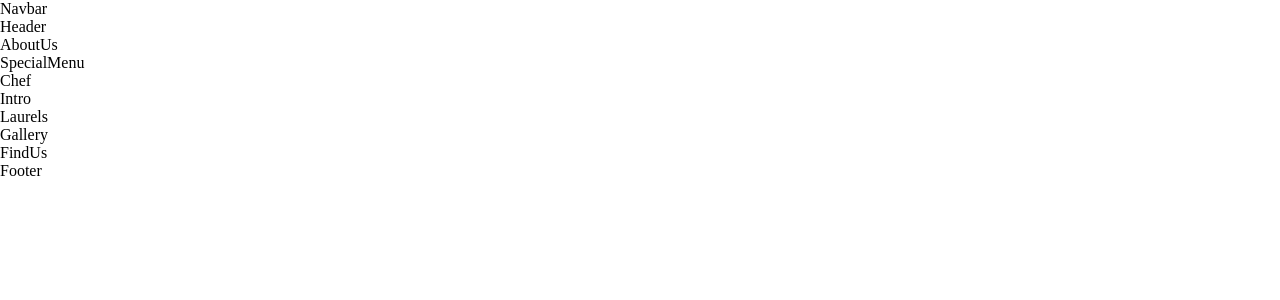
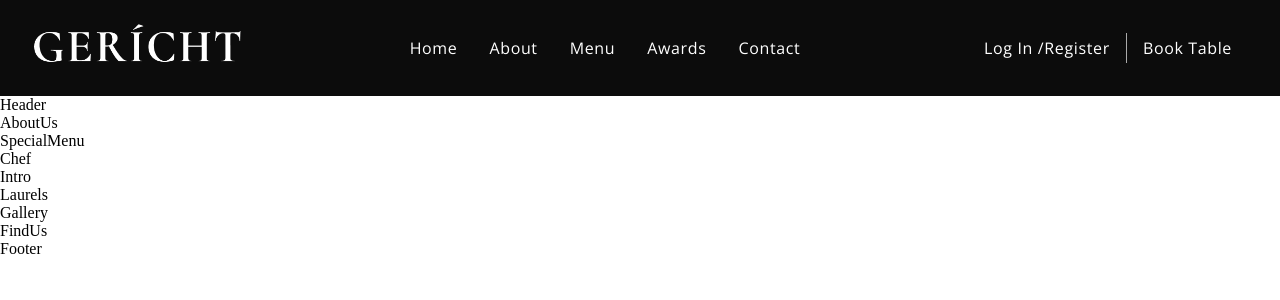
Before and after one commit to Exabiier/Gerich-Restaurant-REACT-UI-UX-Application, a React (Create React App) app: page / in a window 1280 px wide. Shown: the top 300 px of the page. Built offline with nearby package versions, Linux system fonts and the light colour scheme; a web font is replaced by a local one.

Commit message:
Completed the Navbar

```diff
--- a/src/components/Navbar/Navbar.css
+++ b/src/components/Navbar/Navbar.css
@@ -0,0 +1,136 @@
+.app__navbar{
+    width: 100%;
+    display: flex;
+    justify-content: space-between;
+    align-items: center;
+    background: var(--color-black);
+
+    padding: 1rem 2rem;
+}
+
+.app_navbar-logo {
+    display: flex;
+    justify-content: flex-start;
+    align-items: center;
+}
+
+.app__navbar-logo img{
+    width: 150px;
+}
+
+.app__navbar-links{
+    flex: 1;
+    display: flex;
+    justify-content: center;
+    align-items: center;
+    list-style: none;
+}
+
+.app__navbar-links li{
+    margin: 0 1rem;
+    cursor: painter;
+}
+
+.app__navbar-links li:hover{
+    color: var(--color-grey)
+}
+
+.app__navbar-login {
+    display: flex;
+    justify-content: flex-end;
+    align-items: center;
+}
+
+.app__navbar-login a {
+    margin: 0 1rem;
+    text-decoration: none;
+    transition: 0.5s ease;
+}
+
+.app__navbar-login a:hover {
+    border-bottom: 1px solid var(--color-golden)
+}
+
+.app__navbar-login div{
+    width: 1px;
+    height: 30px;
+    background-color: var(--color-grey)
+}
+
+.app__navbar-smallscreen{
+    display: none;
+}
+
+.app__navbar-smallscreen_overlay{
+    position: fixed;
+    top:0;
+    left: 0;
+    width: 100%;
+    height: 100vh;
+    background: var(--color-black);
+    transition: 0.5 ease;
+
+    flex-direction: column;
+    z-index: 5;
+}
+
+/* this is for our icon */
+.app__navbar-smallscreen_overlay .overlay__close {
+    font-size: 27px;
+    color: var(--color-golden);
+    cursor: pointer;
+
+    position: absolute;
+    top: 20px;
+    right: 20px;
+}
+
+.app__navbar-smallscreen-links{
+    list-style: none;
+}
+
+.app__navbar-smallscreen-links li{
+    margin: 2rem;
+    cursor: pointer;
+    color: var(--color-golden);
+    font-size: 2rem;
+    text-align: center;
+    font-family: var(--font-base);
+}
+
+.app__navbar-smallscreen-links li:hover{
+    color: var(--color-white);
+}
+
+
+@media screen and (max-width: 2000px) {
+    .app__navbar-logo img{
+        width: 210px;
+    }
+}
+
+@media screen and (max-width: 1150px) {
+    /* main nabar does not display */
+    .app__navbar-links {
+        display: none;
+    }
+
+    .app__navbar-smallscreen {
+        display: flex;
+    }
+}
+
+@media screen and (max-width: 650px) {
+    /* main nabar does not display */
+    .app__navbar {
+        padding: 1rem
+    }
+
+    .app__navbar-login {
+        display: none;
+    }
+
+    .app__navbar-logo img{
+        width: 110px;
+    }
+}
--- a/src/components/Navbar/Navbar.jsx
+++ b/src/components/Navbar/Navbar.jsx
@@ -1,11 +1,55 @@
 import React from 'react';
+
+import {GiHamburgerMenu} from 'react-icons/gi';
+import { MdOutlineRestaurantMenu } from 'react-icons/md';
+import images from '../../constants/images'
+import {useState} from 'react'
 
 import './Navbar.css';
 
-const Navbar = () => (
-  <div>
-    Navbar
-  </div>
-);
+const Navbar = () => {
+
+  const [toggleMenu, setToggleMenu] = useState(false);
+
+  return (
+  <nav className="app__navbar">
+    <div className="app__navbar-logo">
+      <img src={images.gericht} alt="App logo" />
+    </div>
+    <ul className="app__navbar-links">
+      <li className="p__opensans"><a href="#home">Home</a></li>
+      <li className="p__opensans"><a href="#about">About</a></li>
+      <li className="p__opensans"><a href="#menu">Menu</a></li>
+      <li className="p__opensans"><a href="#Awards">Awards</a></li>
+      <li className="p__opensans"><a href="#contact">Contact</a></li>
+    </ul>
+    <div className="app__navbar-login">
+      <a href="#login" className="p__opensans">Log In /Register</a>
+      <div />
+      <a href="/" className="p__opensans">Book Table</a>
+    </div>
+
+{/* This Section of jsx is for moblie Only */}
+
+    <div className="app__navbar-smallscreen">
+      <GiHamburgerMenu color="#fff" fontSize={27} onClick={() => setToggleMenu(true)} />
+
+      {toggleMenu &&(
+        <div className="app__navbar-smallscreen_overlay flex__center slide-bottom">
+          <MdOutlineRestaurantMenu fontSize={27} className="overlay__close" onClick={()=> setToggleMenu(false)} />
+        <ul className="app__navbar-smallscreen-links">
+          <li className="p__opensans"><a href="#home">Home</a></li>
+          <li className="p__opensans"><a href="#about">About</a></li>
+          <li className="p__opensans"><a href="#menu">Menu</a></li>
+          <li className="p__opensans"><a href="#Awards">Awards</a></li>
+          <li className="p__opensans"><a href="#contact">Contact</a></li>
+        </ul>
+      </div>
+      )}
+
+     </div>
+  </nav>
+)
+  };
 
 export default Navbar;
```
Also changed, not shown: src/index.css (line endings or trailing spaces).
